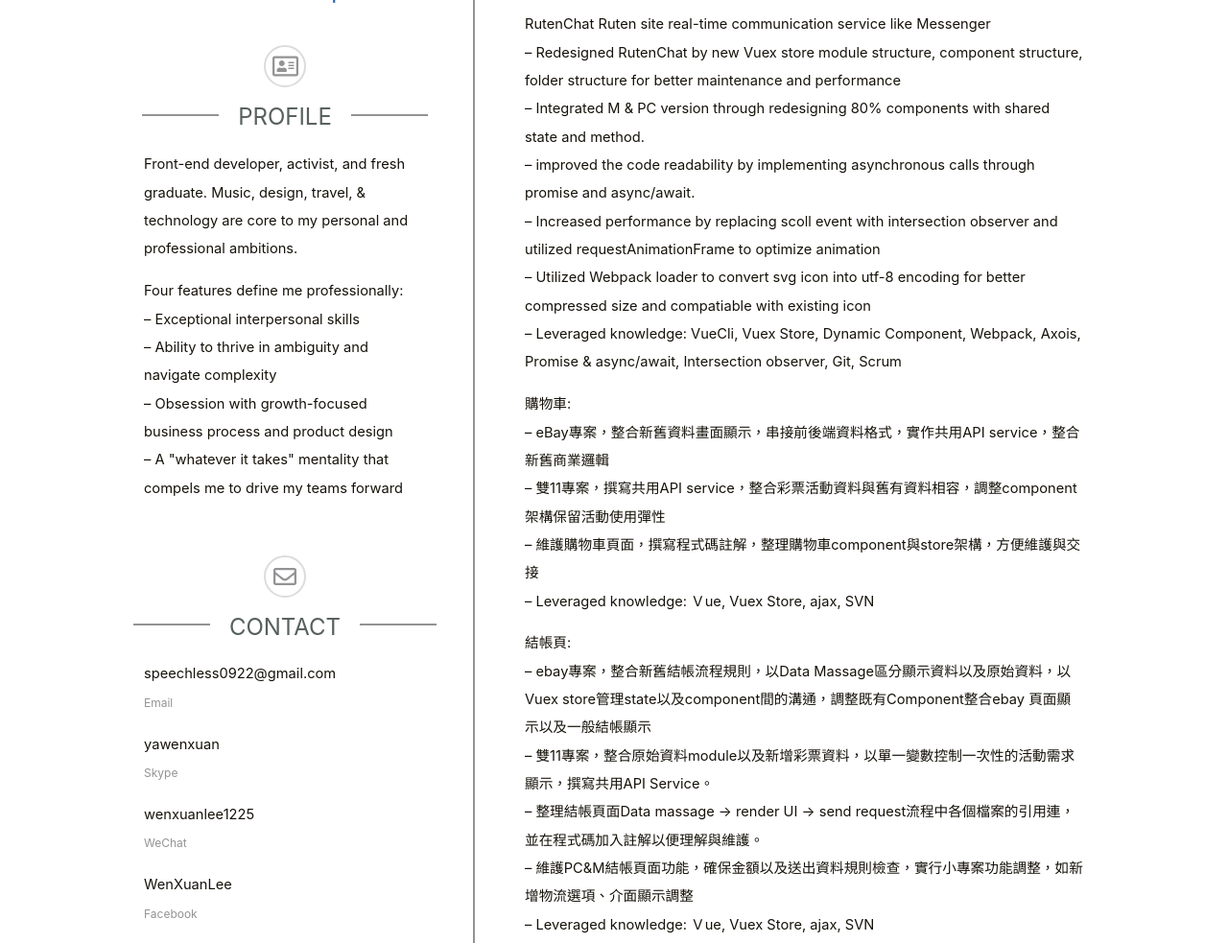
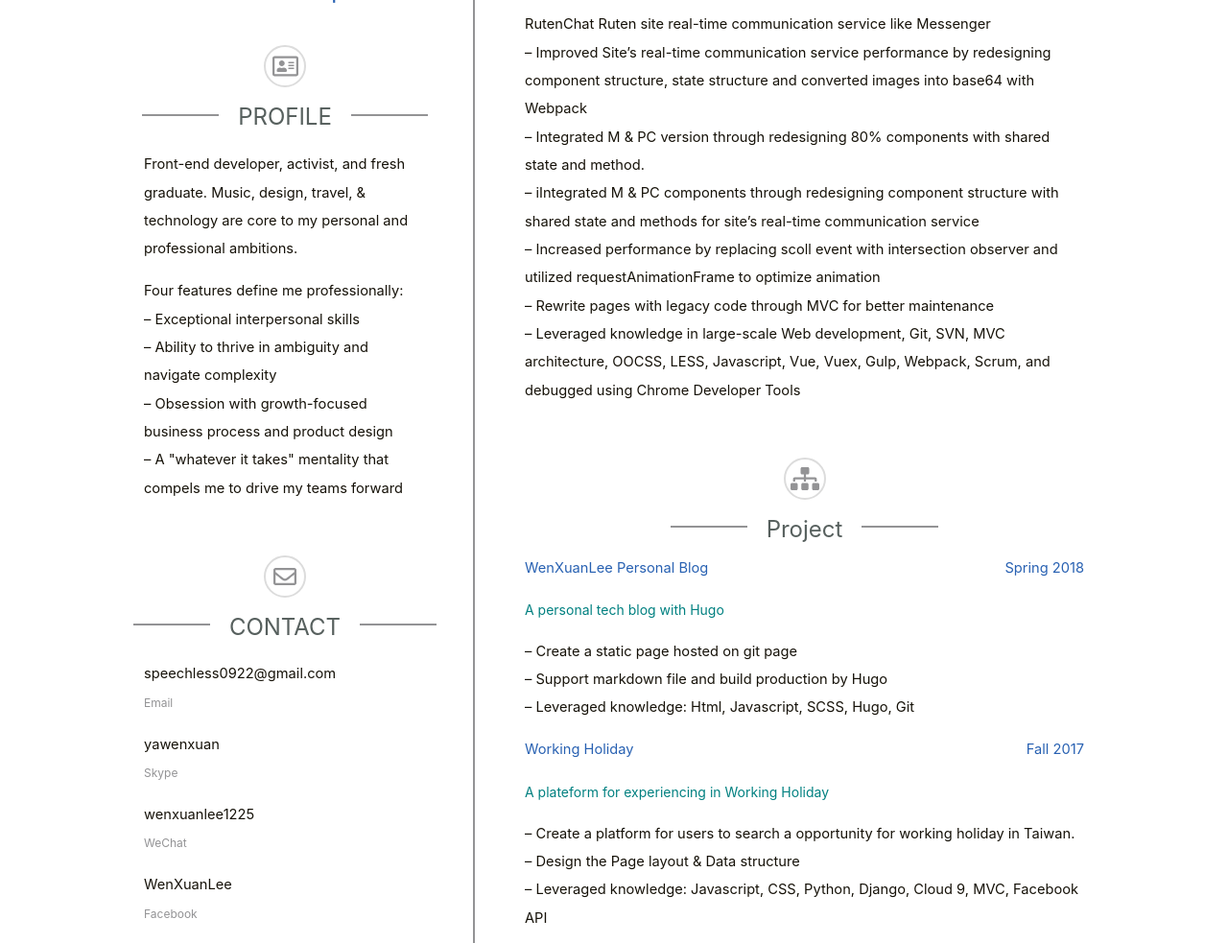
Before and after one commit to WenXuanLee/WenXuanLee.github.io, a plain HTML site: page about/index.html in a window 1280 px wide. Shown: the part 317-1300 px from the top of the page at 96% size. Drawn offline with Linux system fonts and the light colour scheme; a web font is replaced by a local one.

Commit message:
modify about content

```diff
--- a/about/index.html
+++ b/about/index.html
@@ -204,23 +204,12 @@
                             E-commercial website as C2C plateform
                         </p>
                         <p>RutenChat Ruten site real-time communication service like Messenger <br>
-                            – Redesigned RutenChat by new Vuex store module structure, component structure, folder structure for better maintenance and performance<br>
+                            – Improved Site’s real-time communication service performance by redesigning component structure, state structure and  converted images into base64 with Webpack<br>
                             – Integrated M & PC version through redesigning 80% components with shared state and method.<br>
-                            – improved the code readability by implementing asynchronous calls through promise and async/await.<br>
+                            – iIntegrated M & PC components through redesigning component structure with shared state and methods  for site’s real-time communication service <br>
                             – Increased performance by replacing scoll event with intersection observer and utilized requestAnimationFrame to optimize animation<br>
-                            – Utilized Webpack loader to convert svg icon into utf-8 encoding for better compressed size and compatiable with existing icon<br>
-                            – Leveraged knowledge: VueCli, Vuex Store, Dynamic Component, Webpack, Axois, Promise & async/await, Intersection observer, Git, Scrum</p>
-                        <p>購物車: <br>
-                            – eBay專案，整合新舊資料畫面顯示，串接前後端資料格式，實作共用API service，整合新舊商業邏輯<br>
-                            – 雙11專案，撰寫共用API service，整合彩票活動資料與舊有資料相容，調整component架構保留活動使用彈性<br>
-                            – 維護購物車頁面，撰寫程式碼註解，整理購物車component與store架構，方便維護與交接<br>
-                            – Leveraged knowledge: Ｖue, Vuex Store, ajax, SVN</p>
-                        <p>結帳頁: <br>
-                            – ebay專案，整合新舊結帳流程規則，以Data Massage區分顯示資料以及原始資料，以Vuex store管理state以及component間的溝通，調整既有Component整合ebay 頁面顯示以及一般結帳顯示<br>
-                            – 雙11專案，整合原始資料module以及新增彩票資料，以單一變數控制一次性的活動需求顯示，撰寫共用API Service。<br>
-                            – 整理結帳頁面Data massage -> render UI -> send request流程中各個檔案的引用連，並在程式碼加入註解以便理解與維護。<br>
-                            – 維護PC&M結帳頁面功能，確保金額以及送出資料規則檢查，實行小專案功能調整，如新增物流選項、介面顯示調整<br>
-                            – Leveraged knowledge: Ｖue, Vuex Store, ajax, SVN</p>
+                            – Rewrite pages with legacy code through MVC for better maintenance<br>
+                            – Leveraged knowledge in large-scale Web development, Git, SVN, MVC architecture, OOCSS, LESS, Javascript, Vue, Vuex, Gulp,  Webpack, Scrum, and debugged using Chrome Developer Tools</p>
                     </div>
                 </div>
             </div>
```
Also changed, not shown: 1 other file.
